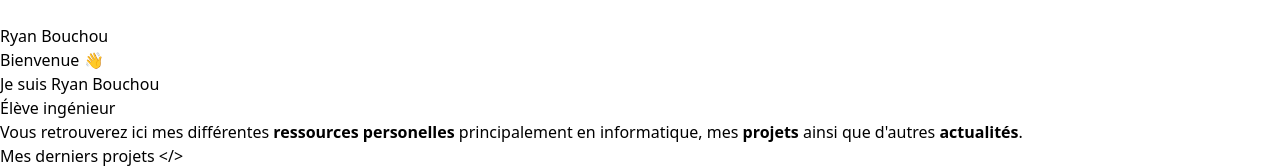
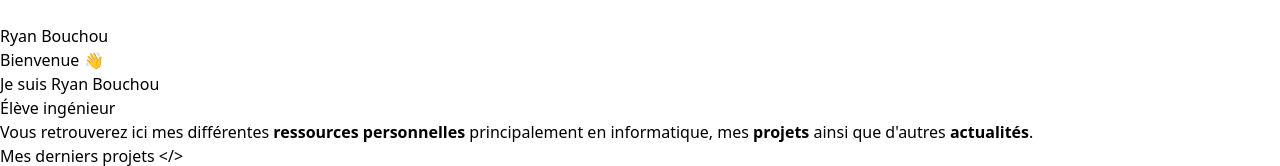
Before and after one commit to iRyann/iryann.github.io, an Astro site: page / in a window 1280 px wide. Shown: the part 1280-1446 px from the top of the page. Built offline with nearby package versions, Linux system fonts and the light colour scheme; Astro itself is replaced by a stand-in of ours.

Commit message:
Update index.astro

```diff
--- a/src/pages/index.astro
+++ b/src/pages/index.astro
@@ -15,7 +15,7 @@ const last_posts = posts.slice(0, 3);
     <div class="text-3xl py-3 font-bold">Élève ingénieur</div>
     <div class="py-2">
       <text class="text-lg">
-        Vous retrouverez ici mes différentes <b>ressources personelles</b> principalement en informatique, mes <b>projets</b>
+        Vous retrouverez ici mes différentes <b>ressources personnelles</b> principalement en informatique, mes <b>projets</b>
         ainsi que d'autres <b>actualités</b>.
       </text>
     </div>
```
